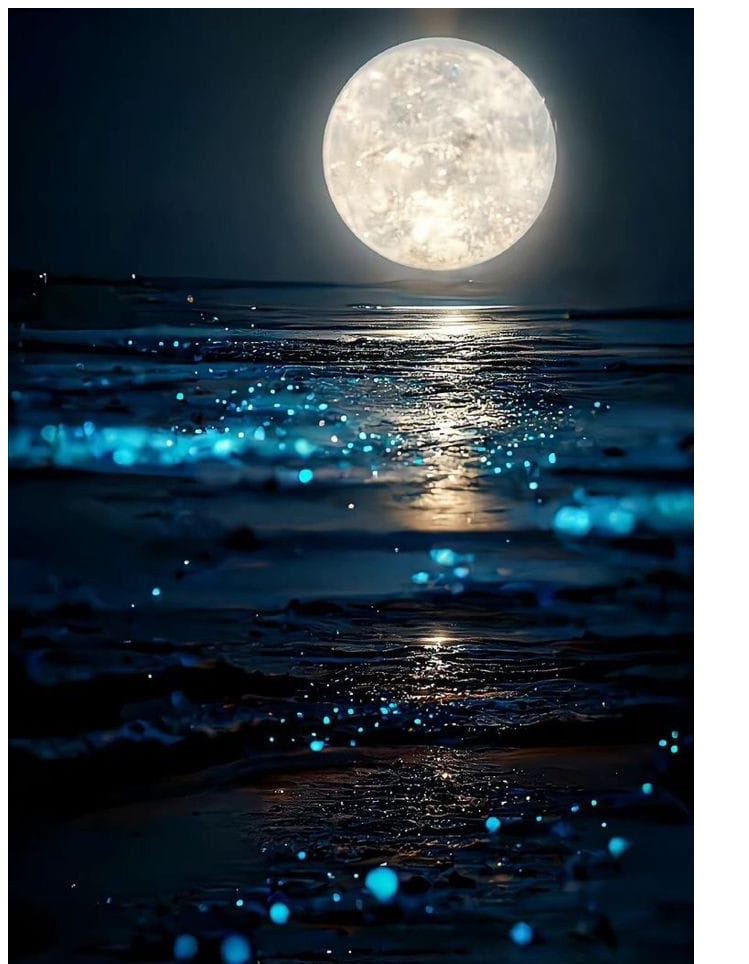
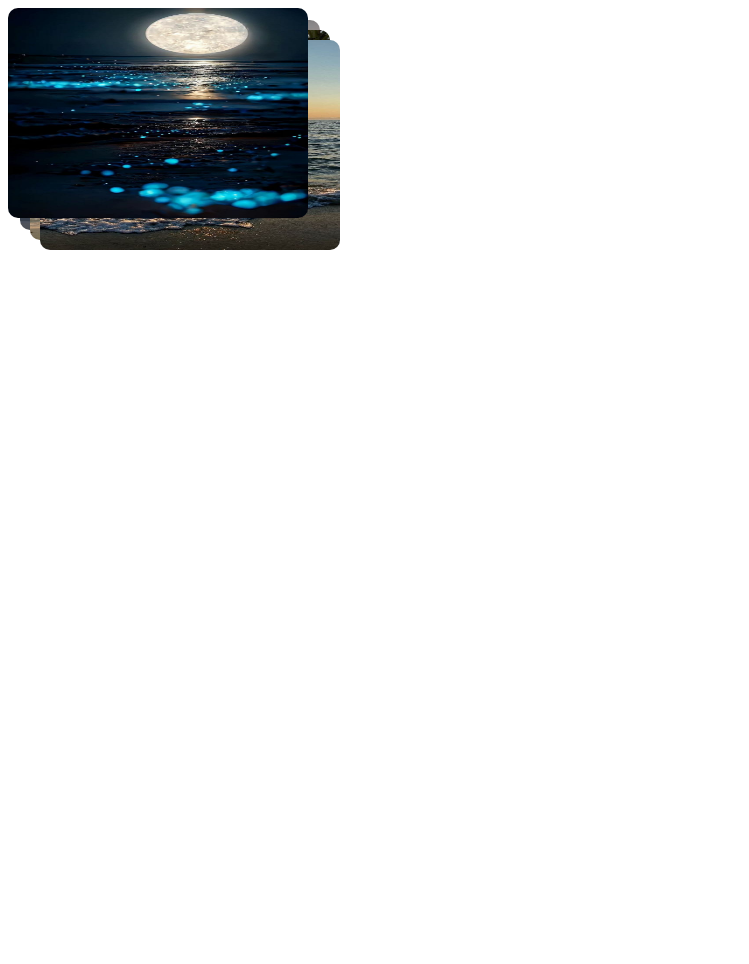
Before and after one commit to Rahaf-Arabawi/Basic.css, a plain HTML site: page basic/tasks18.html in a window 1280 px wide. Shown: the top 964 px of the page, without its empty margins (0-749 px from the left). After the commit the page ends 800 px from the top, so only its background shows below. Drawn offline with Linux system fonts and the light colour scheme.

Commit message:
Basic.css

```diff
--- a/basic/tasks18.html
+++ b/basic/tasks18.html
@@ -7,15 +7,15 @@
     <link rel="stylesheet" href="../style.css">
 </head>
 <body>
+   <div class="img">
+        <img class="img1" src="../img/img4.jpeg"  >
 
-        <div class="img i1"> <img src="../img/img4.jpeg"  >
+          <img class="img2" src="../img/img5.jpeg"  >
+        <img class="img3" src="../img/img6.jpeg"  >
+         <img class="img4" src="../img/img7.jpeg"  >
 
-        <div class="img i2">  <img src="../img/img5.jpeg"  >
-        <div class="img i3"> <img src="../img/img6.jpeg"  >
-        <div class="img i4"> <img src="../img/img7.jpeg"  >
-    </div>
-</div>
-</div>
-</div>
+        </div>
+
+
 </body>
 </html>
--- a/style.css
+++ b/style.css
@@ -440,14 +440,33 @@ left: 430px;
     color: white;
 }
 /* tasks18 */
-.img{
+img{
     border-radius: 10px;
+    width: 300px;
+    height: 210px;
+
+}
+
+.img1{
+    z-index: 1;
+    position: relative;
+}
+
+.img2{
+top: 20px;
+left: 20px;
+position: absolute;
+}
+.img3{
+    top: 30px;
+    left: 30px;
     position: absolute;
-    width: 250px;
-    height: 250px;
-
     }
-
+.img4{
+top: 40px;
+ left: 40px;
+ position: absolute;
+ }
 
 
 /* tasks19 */
```
